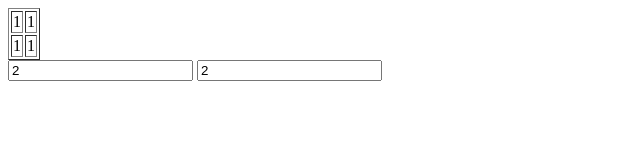
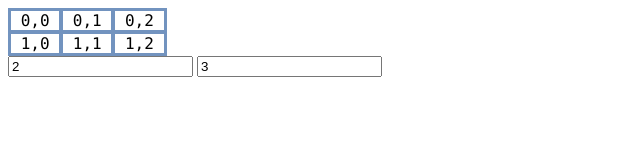
Before and after one commit to yuyuyzl/ReactorCraftSimulator, a plain HTML site: page index.html in a window 1280 px wide. Shown: the whole page, without its empty margins (0-640 px from the left). Drawn offline with nearby package versions, Linux system fonts and the light colour scheme.

Commit message:
add style.css

```diff
--- /dev/null
+++ b/css/style.css
@@ -0,0 +1,9 @@
+@charset "utf-8";
+body table {
+	background-color: #7293BF;
+	color: #000000;
+}
+tr td div {
+	background-color: #FFFFFF;
+	font-family: Consolas, "Andale Mono", "Lucida Console", "Lucida Sans Typewriter", Monaco, "Courier New", monospace;
+}
--- a/index.html
+++ b/index.html
@@ -5,11 +5,12 @@
     <script src="https://ajax.googleapis.com/ajax/libs/angularjs/1.5.0-rc.2/angular.min.js"></script>
     <script src="javascript/app.js"></script>
     <title>Title</title>
+<link href="css/style.css" rel="stylesheet" type="text/css">
 </head>
 <body ng-controller="mainController as mc">
-<table border="1">
+<table border="0">
     <tr ng-repeat="x in mc.fun(mc.col)">
-        <td ng-repeat="y in mc.fun(mc.row)">1</td>
+        <td ng-repeat="y in mc.fun(mc.row)"><div>&nbsp;{{x}},{{y}}&nbsp;</div></td>
     </tr>
 </table>
 <input ng-model="mc.col">
--- a/javascript/app.js
+++ b/javascript/app.js
@@ -5,7 +5,7 @@
     var app=angular.module("main",[]);
     app.controller("mainController",function(){
         this.col=2;
-        this.row=2;
+        this.row=3;
         this.fun=function(n){
             var ans=[];
             for (var i=0;i<n;i++){
```
